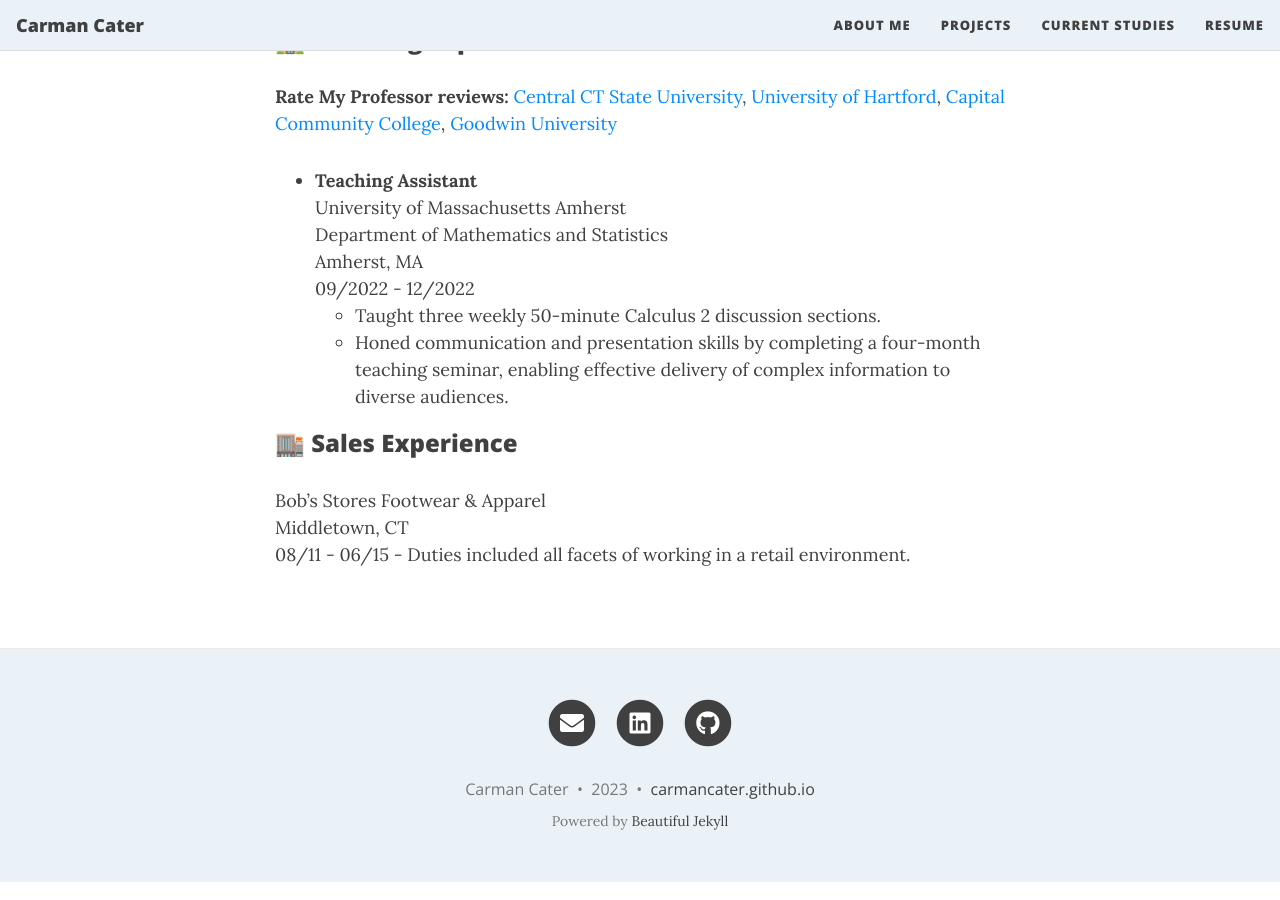
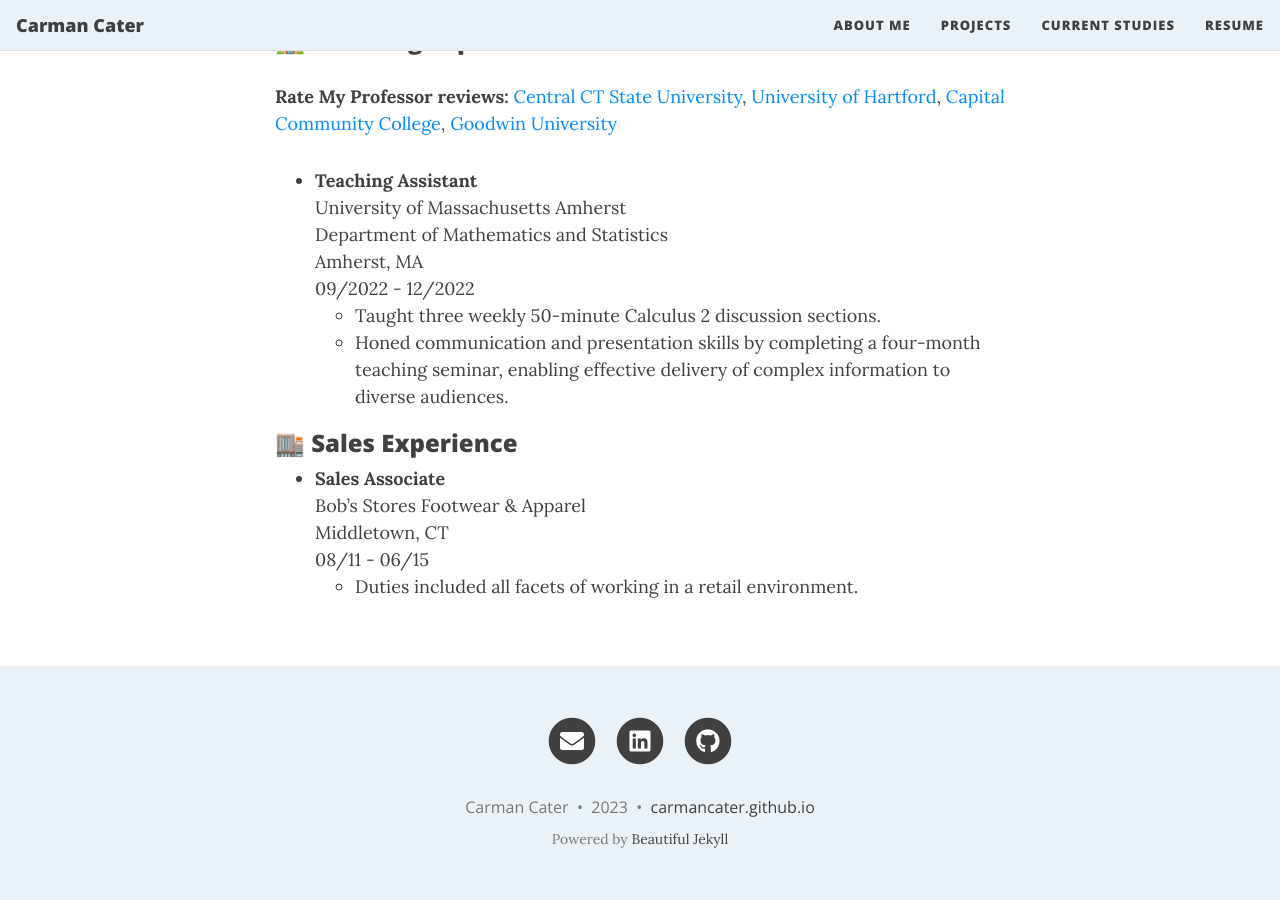
Before and after one commit to carmancater/carmancater.github.io, a Jekyll site: the page built from resume.md, in a window 1280 px wide and 900 px high, scrolled down 1220 px. Built offline with Jekyll 4.4.1, drawn with Linux system fonts in a browser that asks for light colours; nearby versions of some CDN libraries; emoji names are drawn with the system emoji font.

Commit message:
Update resume.md

```diff
--- a/resume.md
+++ b/resume.md
@@ -50,6 +50,7 @@ Amherst, MA
     - Honed communication and presentation skills by completing a four-month teaching seminar, enabling effective delivery of complex information to diverse audiences.
 
 ### :department_store: Sales Experience
+- **Sales Associate**
 Bob's Stores Footwear & Apparel
 Middletown, CT
 08/11 - 06/15
```
